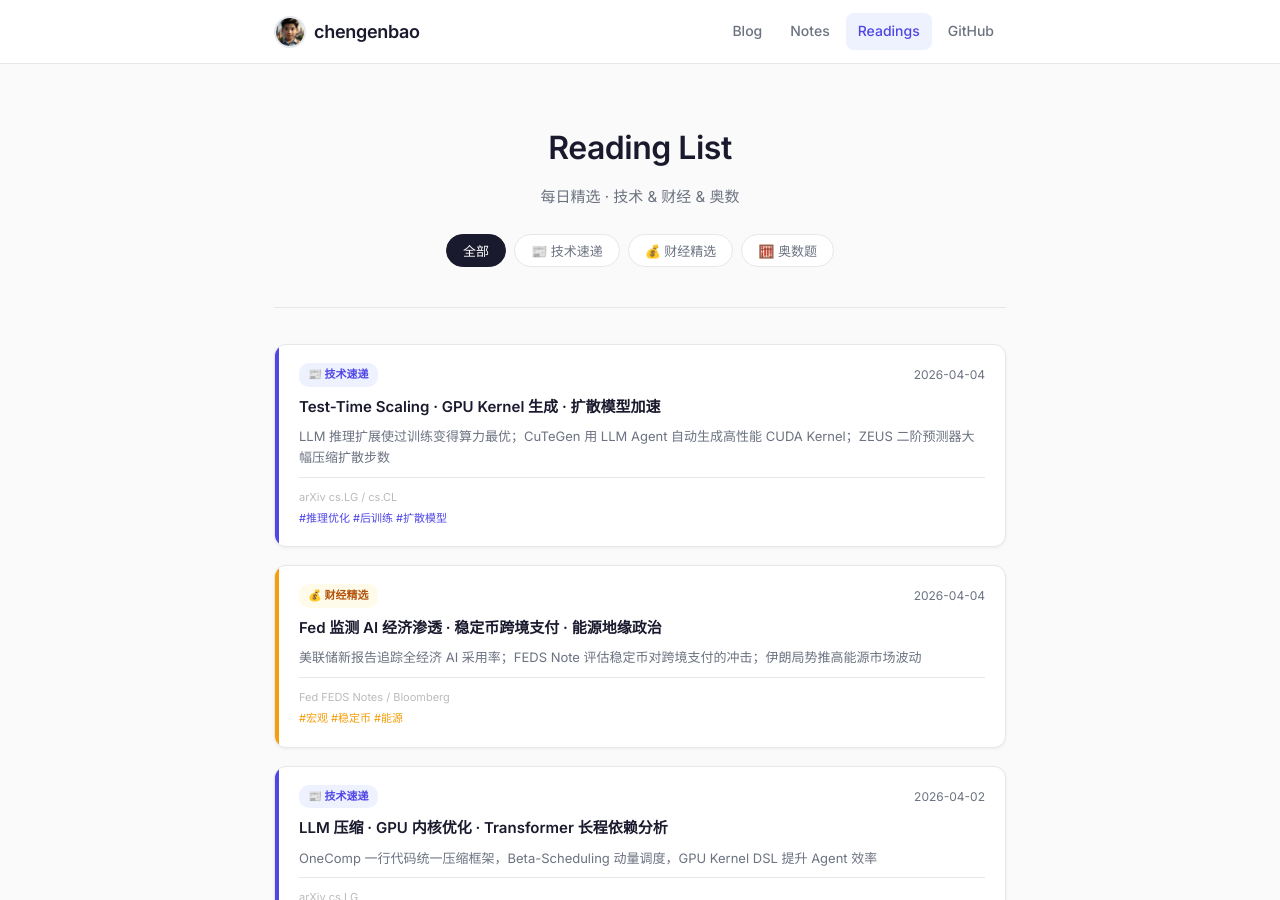
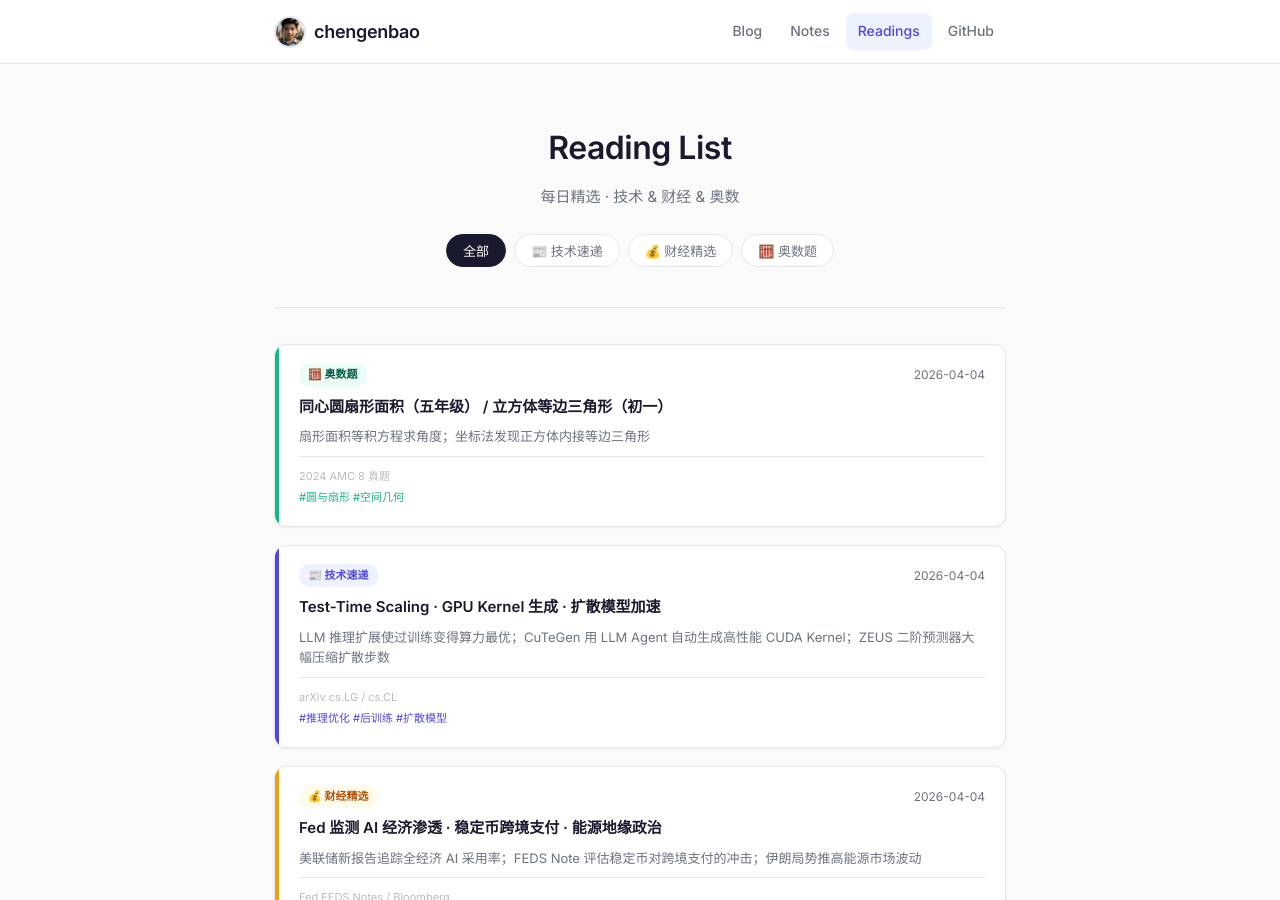
Before and after one commit to chengenbao/chengenbao.github.io, a Jekyll site: the page built from reading-list/index.md, in a window 1280 px wide and 900 px high. Built offline with Jekyll 4.4.1, drawn with Linux system fonts in a browser that asks for light colours.

Commit message:
add math card 2026-04-04

```diff
--- a/reading-list/index.md
+++ b/reading-list/index.md
@@ -18,6 +18,21 @@ permalink: /reading-list/
   </div>
 
   <div class="rl-grid">
+<a class="rl-card math" href="/reading-list/2026-04-04-math/">
+  <div class="rl-accent"></div>
+  <div class="rl-body">
+    <div class="rl-top">
+      <span class="rl-badge math">🧮 奥数题</span>
+      <time>2026-04-04</time>
+    </div>
+    <h2>同心圆扇形面积（五年级） / 立方体等边三角形（初一）</h2>
+    <p>扇形面积等积方程求角度；坐标法发现正方体内接等边三角形</p>
+    <div class="rl-meta">
+      <span class="rl-source">2024 AMC 8 真题</span>
+      <span class="rl-tags">#圆与扇形 #空间几何</span>
+    </div>
+  </div>
+</a>
 <a class="rl-card tech" href="/reading-list/2026-04-04-tech-daily/">
   <div class="rl-accent"></div>
   <div class="rl-body">
```
